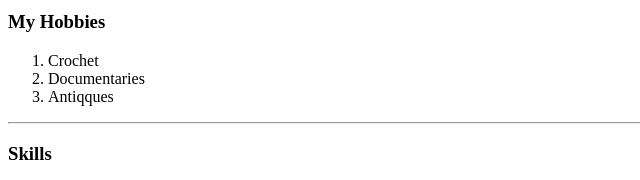
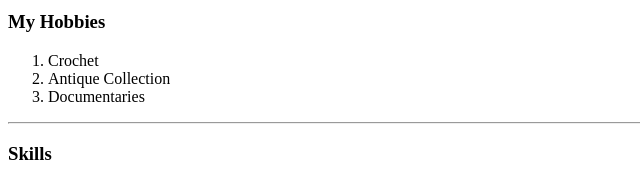
Before and after one commit to julianzi/CV, a plain HTML site: page index.html in a window 1280 px wide. Shown: the part 503-683 px from the top of the page, 0-640 px from the left. Drawn offline with Linux system fonts and the light colour scheme.

Commit message:
Update index.html

```diff
--- a/index.html
+++ b/index.html
@@ -30,8 +30,8 @@
   <h3>My Hobbies</h3>
   <ol>
     <li>Crochet</li>
+    <li>Antique Collection</li>
     <li>Documentaries</li>
-    <li>Antiqques</li>
   </ol>
   <hr>
   <h3>Skills</h3>
```
